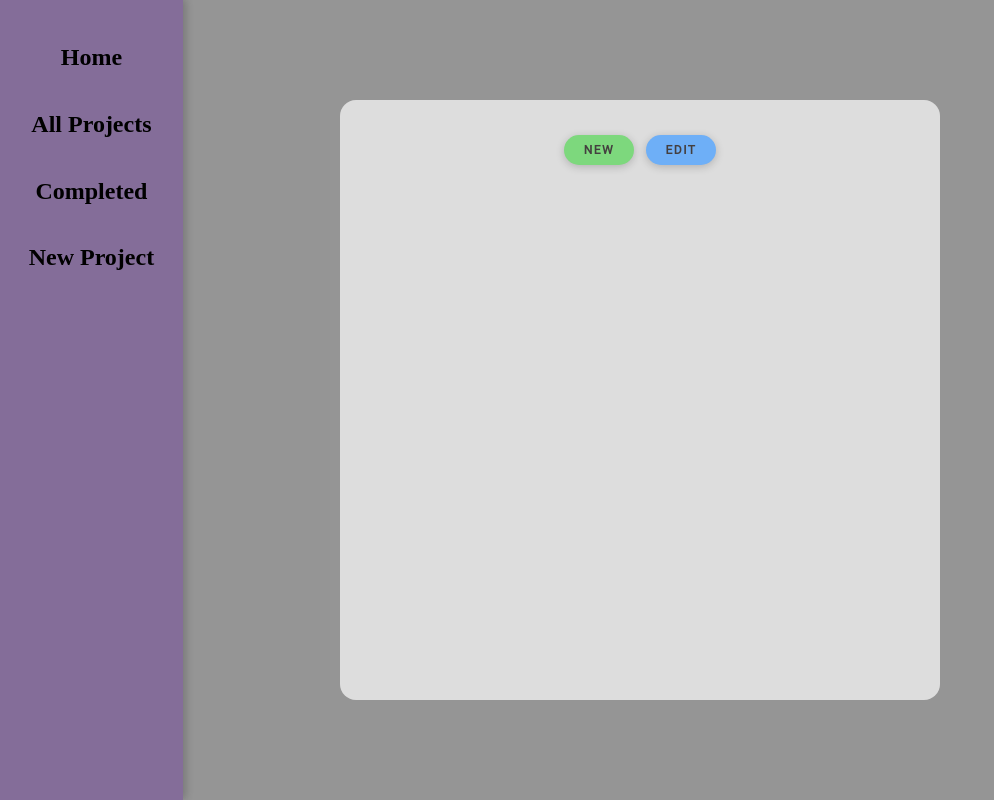
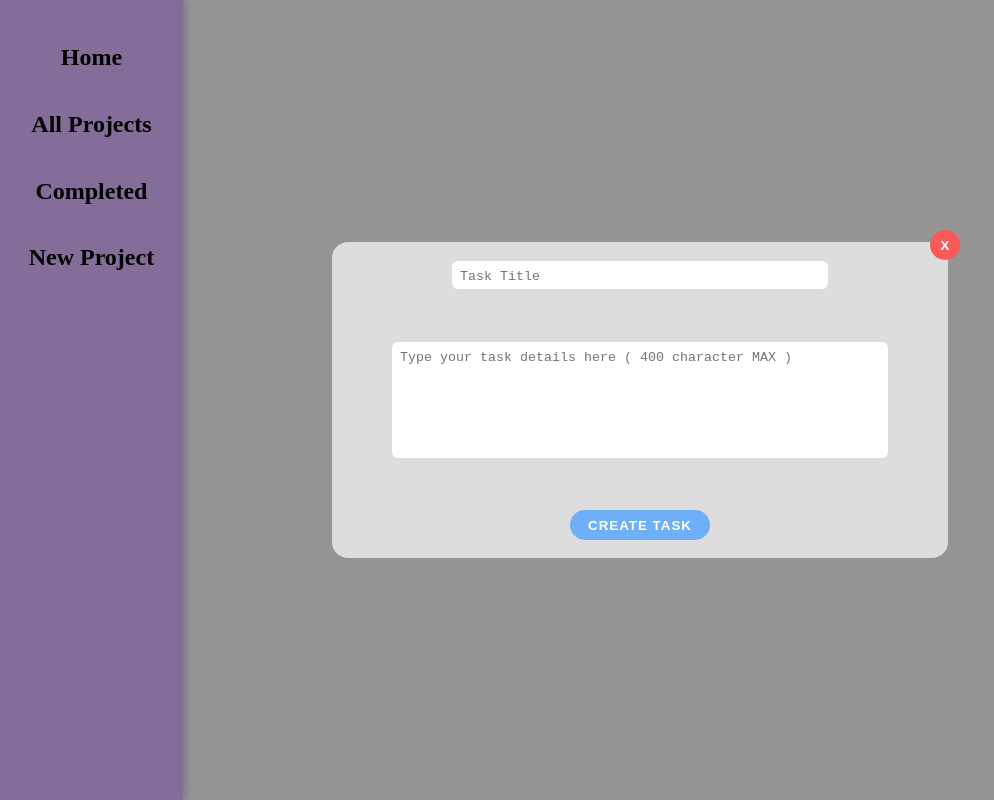
Before and after one commit to LuvKatie/todo-list, a website built with webpack: page dist/index.html in a window 1280 px wide. Shown: the whole page, without its empty margins (0-994 px from the left). Built offline with nearby package versions, Linux system fonts and the light colour scheme.

Commit message:
Finish styling task detail modal and added placeholders for specificity on title and task description container

```diff
--- a/src/script/taskmodal.js
+++ b/src/script/taskmodal.js
@@ -22,7 +22,8 @@ export function taskModal() {
     }
 
     modalBackground.classList.add('task-modal', 'modal', 'shown');
-    modalForm.classList.add('task-display');
+    // Change back to task-display
+    modalForm.classList.add('hidden');
     formHeader.classList.add('task-header');
 
     modalBackground.appendChild(modalForm);
@@ -56,17 +57,23 @@ export function newTaskDetails() {
         textArea.classList.add(`${item}`);
         if (item == 'title') {
             textArea.setAttribute('maxlength', '43');
+            textArea.setAttribute('placeholder', 'Task Title');
             newTaskContainer.appendChild(textArea);
         } else {
             textArea.setAttribute('maxlength', '410');
+            textArea.setAttribute('placeholder', 'Type your task details here ( 400 character MAX )');
             newTaskContainer.appendChild(textArea);
         }
     });
 
+    createTaskBtn.innerHTML = 'Create Task';
+    exitBtn.innerHTML = 'X';
+
     createTaskBtn.classList.add('create-task');
     exitBtn.classList.add('exit-details');
 
-    newTaskContainer.classList.add('hidden');
+    // newTaskContainer.classList.add('hidden');
+    newTaskContainer.classList.add('task-details');
     newTaskContainer.setAttribute('id', 'task-details');
     newTaskContainer.append(createTaskBtn, exitBtn)
     modalSelect.appendChild(newTaskContainer);
--- a/src/styles/taskmodal.css
+++ b/src/styles/taskmodal.css
@@ -90,8 +90,6 @@ button.edit {
 
 /* Task detail styling */
 
-/* parent container */
-
 .task-details {
     display: grid;
     position: relative;
@@ -101,25 +99,47 @@ button.edit {
 
     height: 300px;
     width: 600px;
+
+    padding: 8px;
 }
 
-/* button */
 .task-details > .exit-details {
     position: absolute;
-    width: 40px;
-    height: 40px;
-    right: -20px;
-    top: -20px;
+
+    width: 30px;
+    height: 30px;
+    right: -12px;
+    top: -12px;
+
+    border: none;
+    font-weight: 600;
+    text-align: center;
+    color: white;
+    background-color: #f95959;
+
+    transition: all 250ms;
+
+    padding: 0;
 }
 
-/* textarea */
+.task-details > .exit-details:hover,
+.task-details > .create-task:hover {
+    box-shadow: rgba(0, 0, 0, 0.2) 0 4px 10px;
+    cursor: pointer;
+}
+
+.exit-details:hover {
+    color: #f95959;
+    background-color: white;
+    transform: translateY(-1px);
+}
+
 .task-details > .title {
     grid-row: 1 / 2;
     height: 24%;
     width: 60%;
 }
 
-/* textarea */
 .task-details > .details {
     grid-row: 2 / 3;
     height: 50%;
@@ -133,11 +153,35 @@ button.edit {
     grid-column: 1 / 2;
     overflow: hidden;
     border-radius: 6px;
+
+    border: none;
 }
 
-/* button */
+.title:focus,
+.details:focus {
+    outline: none;
+}
+
 .task-details > .create-task {
     grid-row: 3 / 4;
-    width: 120px;
+    width: 140px;
     height: 30px;
+    border: none;
+
+    color: white;
+    background-color: #6eaff7;
+
+    font-weight: 600;
+    letter-spacing: 1px;
+    text-transform: uppercase;
+
+    padding: 2px 8px;
+
+    transition: all 250ms;
 }
+
+.create-task:hover {
+    color: #7dd87d;
+    background-color: white;
+    transform: translateY(-2px);
+}
```
Also changed, not shown: dist/form.bundle.js, dist/index.bundle.js, dist/mainContent.bundle.js, dist/taskmodal.bundle.js.
